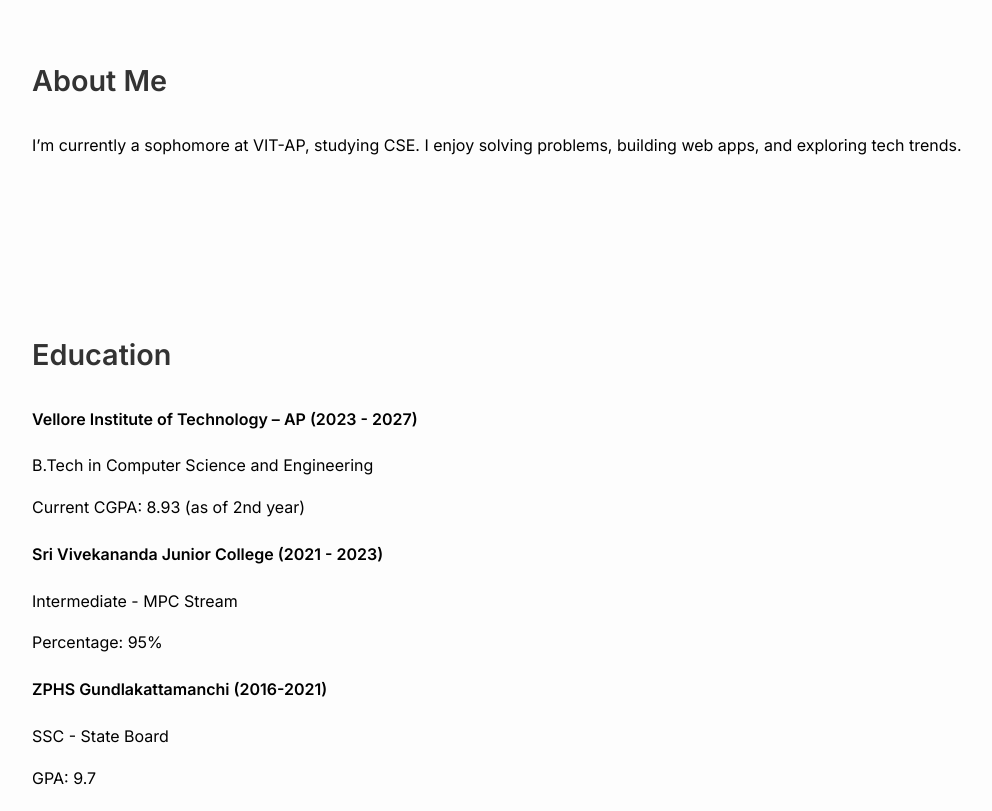
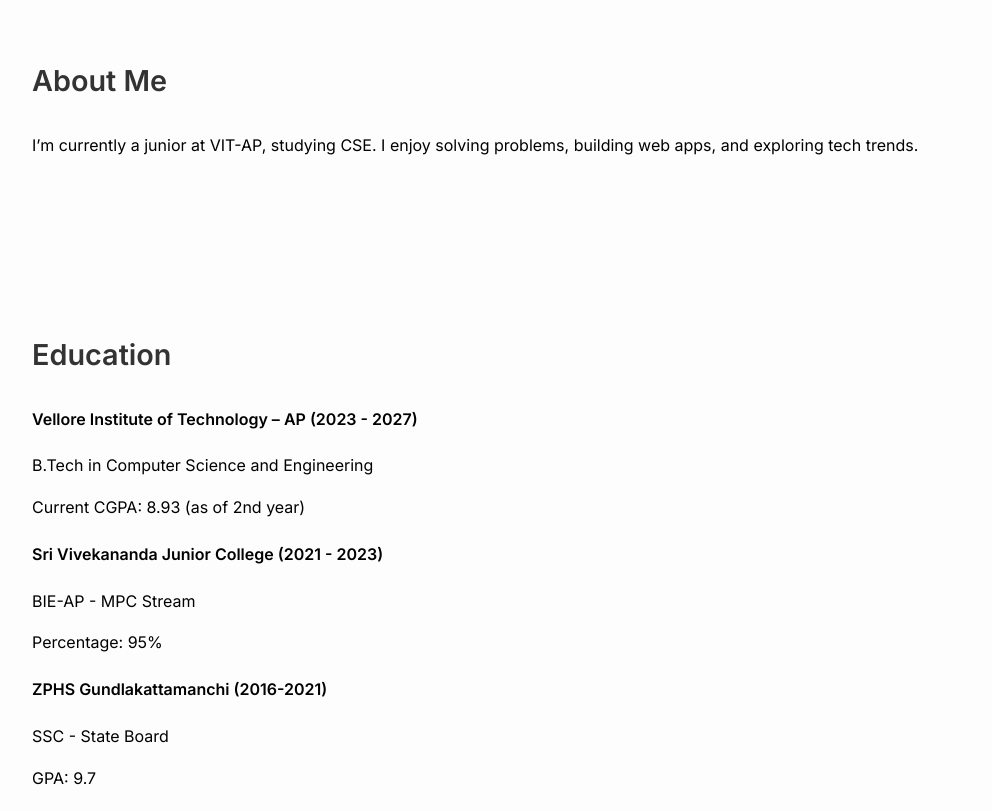
Before and after one commit to tlnarayana14/Portfolio, a plain HTML site: page Index.html in a window 1280 px wide. Shown: the part 540-1351 px from the top of the page, without its empty margins (0-992 px from the left). Drawn offline with Linux system fonts and the light colour scheme.

Commit message:
5th update

```diff
--- a/Index.html
+++ b/Index.html
@@ -47,7 +47,7 @@
 
   <section id="about">
     <h3>About Me</h3>
-    <p>I’m currently a sophomore at VIT-AP, studying CSE. I enjoy solving problems, building web apps, and exploring tech trends.</p>
+    <p>I’m currently a junior at VIT-AP, studying CSE. I enjoy solving problems, building web apps, and exploring tech trends.</p>
   </section>
 
   <section id="education">
@@ -60,7 +60,7 @@
       </div>
       <div class="education-entry">
         <h4>Sri Vivekananda Junior College (2021 - 2023)</h4>
-        <p>Intermediate - MPC Stream</p>
+        <p>BIE-AP - MPC Stream</p>
         <p>Percentage: 95%</p>
       </div>
       <div class="education-entry">
```
